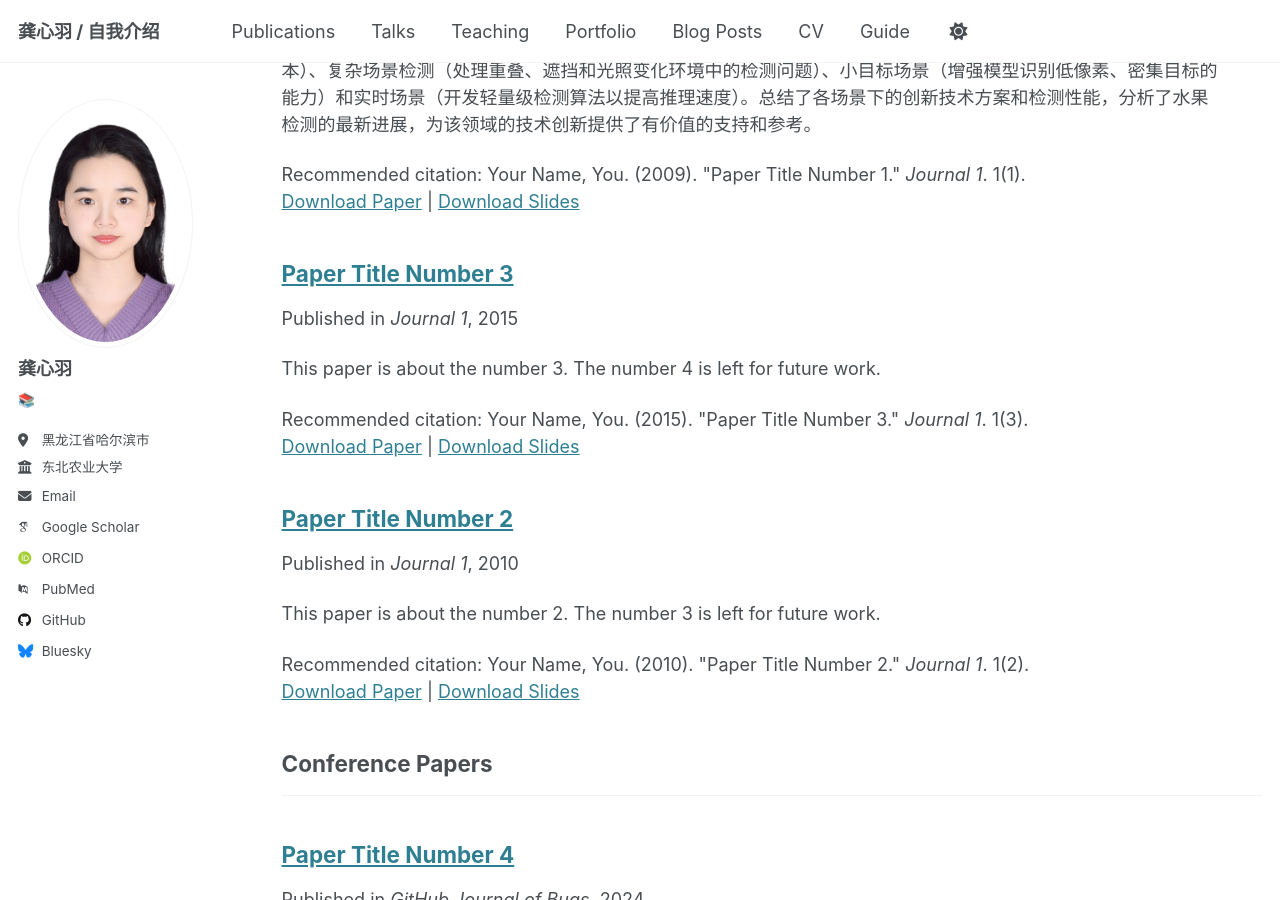
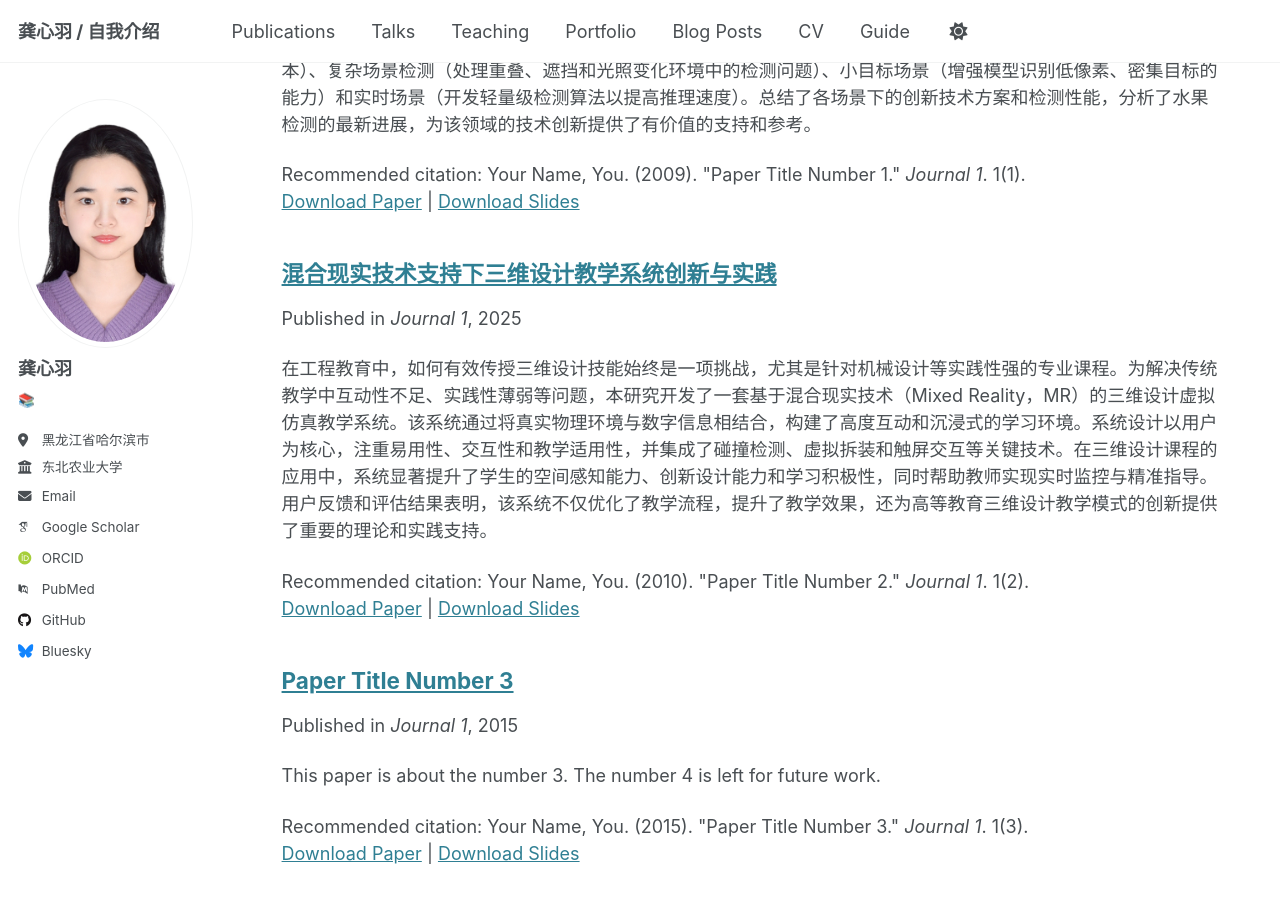
Before and after one commit to yyuliaaa/yyuliaaa.github.io, a Jekyll site: the page built from _pages/publications.html, in a window 1280 px wide and 900 px high, scrolled down 424 px. Built offline with Jekyll 4.4.1, drawn with Linux system fonts in a browser that asks for light colours; some web fonts are replaced.

Commit message:
Update 2010-10-01-paper-title-number-2.md

```diff
--- a/_publications/2010-10-01-paper-title-number-2.md
+++ b/_publications/2010-10-01-paper-title-number-2.md
@@ -1,10 +1,10 @@
 ---
-title: "Paper Title Number 2"
+title: "混合现实技术支持下三维设计教学系统创新与实践"
 collection: publications
 category: manuscripts
-permalink: /publication/2010-10-01-paper-title-number-2
-excerpt: 'This paper is about the number 2. The number 3 is left for future work.'
-date: 2010-10-01
+permalink: /publication/2025-1-24-paper-number-2
+excerpt: '在工程教育中，如何有效传授三维设计技能始终是一项挑战，尤其是针对机械设计等实践性强的专业课程。为解决传统教学中互动性不足、实践性薄弱等问题，本研究开发了一套基于混合现实技术（Mixed Reality，MR）的三维设计虚拟仿真教学系统。该系统通过将真实物理环境与数字信息相结合，构建了高度互动和沉浸式的学习环境。系统设计以用户为核心，注重易用性、交互性和教学适用性，并集成了碰撞检测、虚拟拆装和触屏交互等关键技术。在三维设计课程的应用中，系统显著提升了学生的空间感知能力、创新设计能力和学习积极性，同时帮助教师实现实时监控与精准指导。用户反馈和评估结果表明，该系统不仅优化了教学流程，提升了教学效果，还为高等教育三维设计教学模式的创新提供了重要的理论和实践支持。'
+date: 2025-01-24
 venue: 'Journal 1'
 slidesurl: 'http://academicpages.github.io/files/slides2.pdf'
 paperurl: 'http://academicpages.github.io/files/paper2.pdf'
```
